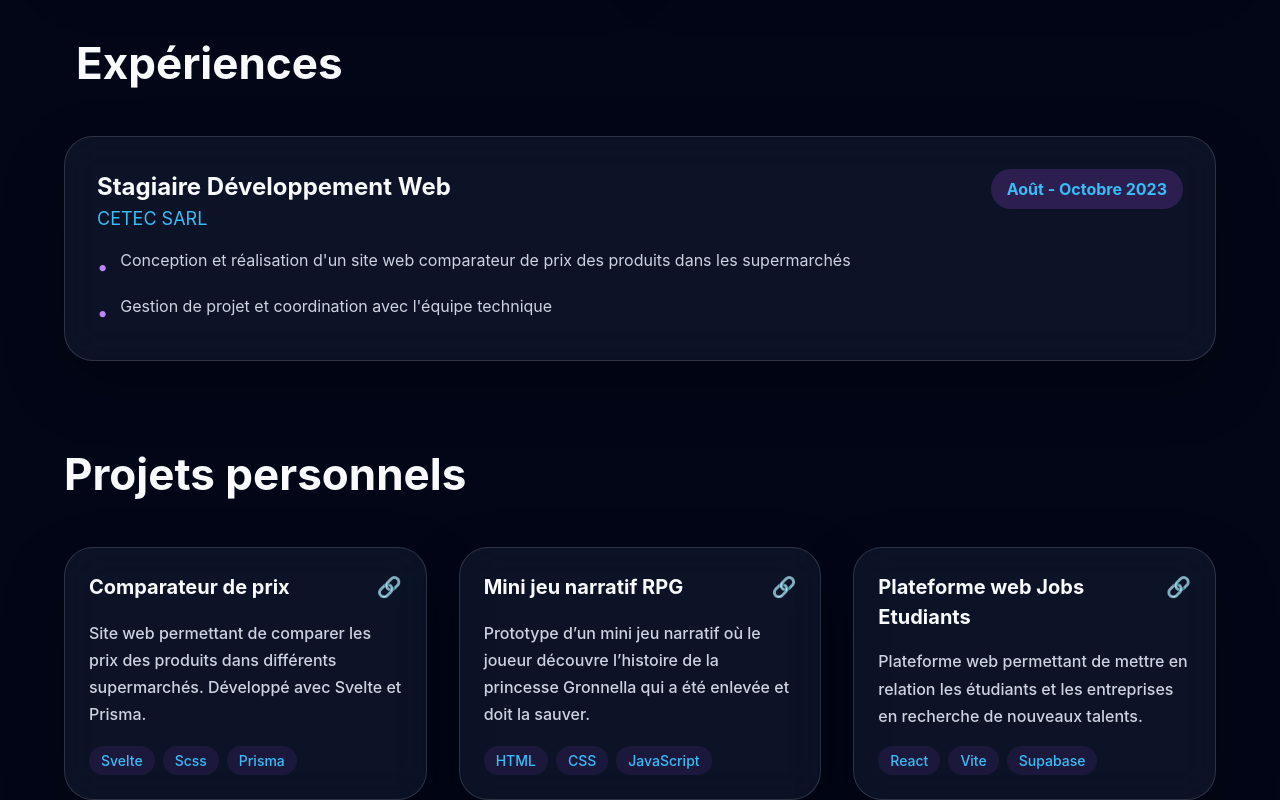
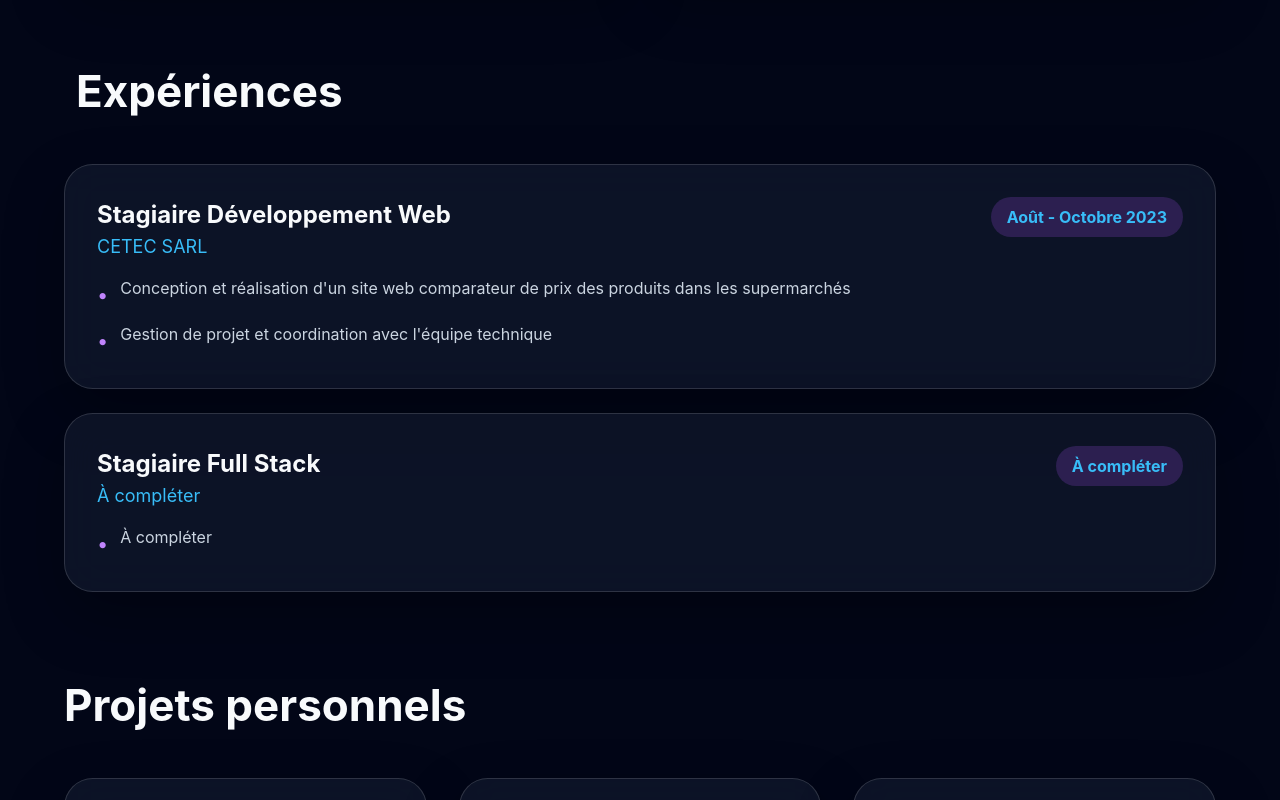
Before and after one commit to DivaneWangue/mon-portfolio, a React (Vite) app: page / in a window 1280 px wide. Shown: the part 1720-2520 px from the top of the page. Built offline with nearby package versions, Linux system fonts and the light colour scheme.

Commit message:
feat:petites modifs

```diff
--- a/src/Portfolio/index.jsx
+++ b/src/Portfolio/index.jsx
@@ -11,12 +11,13 @@ const Hero = () => {
       <div className="hero-grid">
         <div className="hero-panel">
           <h1 className="hero-title">Divane Mael WANGUE</h1>
-          <p className="hero-subtitle">Développeur Web Full Stack — React, Symfony, DevOps & Cloud</p>
+          <p className="hero-subtitle">Dev Full Stack, DevOps, DevSecOps, Architecte Logiciel, Cloud Computing et Gestion de Projet IT</p>
           <p className="hero-description">
-            Étudiant en 3ᵉ année de Bachelor CDWFS à 3iL Ingénieurs (Limoges), passionné par le développement web, le DevOps, l'architecture logicielle et les bonnes pratiques. Je cherche un stage de 3 mois minimum pour contribuer à des projets innovants.
+            Futur étudiant Expert en Architecture et développement logiciel,
+je recherche une alternance en développement full-stack, DevOps, DevSecOps, Architecture Logicielle, Cloud Computing et Chef de Prijet IT d'une durée de 2 ans avec un intérêt marqué pour l’automatisation des déploiements, la fiabilisation des systèmes et l’industrialisation des environnements cloud.
           </p>
           <div className="hero-actions">
-            <a href="CV_Divane_Stage.pdf" download="CV_Divane_Stage.pdf" className="hero-button">
+            <a href="CV_Divane.pdf" download="CV_Divane.pdf" className="hero-button">
               Télécharger mon CV
             </a>
           </div>
@@ -110,30 +111,54 @@ const AnalyticalSkills = () => {
 
 // Experience Component
 const Experience = () => {
+  const experiences = [
+    {
+      id: 1,
+      title: 'Stagiaire Développement Web',
+      company: 'CETEC SARL',
+      period: 'Août - Octobre 2023',
+      tasks: [
+        'Conception et réalisation d\'un site web comparateur de prix des produits dans les supermarchés',
+        'Gestion de projet et coordination avec l\'équipe technique'
+      ]
+    },
+    {
+      id: 2,
+      title: 'Stagiaire Full Stack',
+      company: 'À compléter',
+      period: 'À compléter',
+      tasks: [
+        'À compléter'
+      ]
+    }
+  ];
+
   return (
     <section className="section">
       <h2 className="section-title">
         <span className="title-icon"></span>
         Expériences
       </h2>
-      <div className="experience-card">
+      <div className="experiences-container">
+        {experiences.map((exp) => (
+          <div key={exp.id} className="experience-card">
             <div className="experience-header">
               <div>
-            <h3 className="experience-title">Stagiaire Développement Web</h3>
-            <p className="experience-company">CETEC SARL</p>
+                <h3 className="experience-title">{exp.title}</h3>
+                <p className="experience-company">{exp.company}</p>
               </div>
-          <span className="experience-date">Août - Octobre 2023</span>
+              <span className="experience-date">{exp.period}</span>
             </div>
             <ul className="experience-list">
-          <li className="experience-item">
+              {exp.tasks.map((task, idx) => (
+                <li key={idx} className="experience-item">
                   <span className="list-bullet">•</span>
-            <span>Conception et réalisation d'un site web comparateur de prix des produits dans les supermarchés</span>
+                  <span>{task}</span>
                 </li>
-          <li className="experience-item">
-            <span className="list-bullet">•</span>
-            <span>Gestion de projet et coordination avec l'équipe technique</span>
-          </li>
+              ))}
             </ul>
+          </div>
+        ))}
       </div>
     </section>
   );
--- a/src/Portfolio/index.scss
+++ b/src/Portfolio/index.scss
@@ -831,6 +831,12 @@ body {
 }
 
 // Experience
+.experiences-container {
+  display: flex;
+  flex-direction: column;
+  gap: 1.5rem;
+}
+
 .experience-card {
   @include card;
   padding: 2rem;
```
Also changed, not shown: 2 other files (tests, documents, lock files or other folders). Lines whose indentation alone changed are shown as unchanged.
